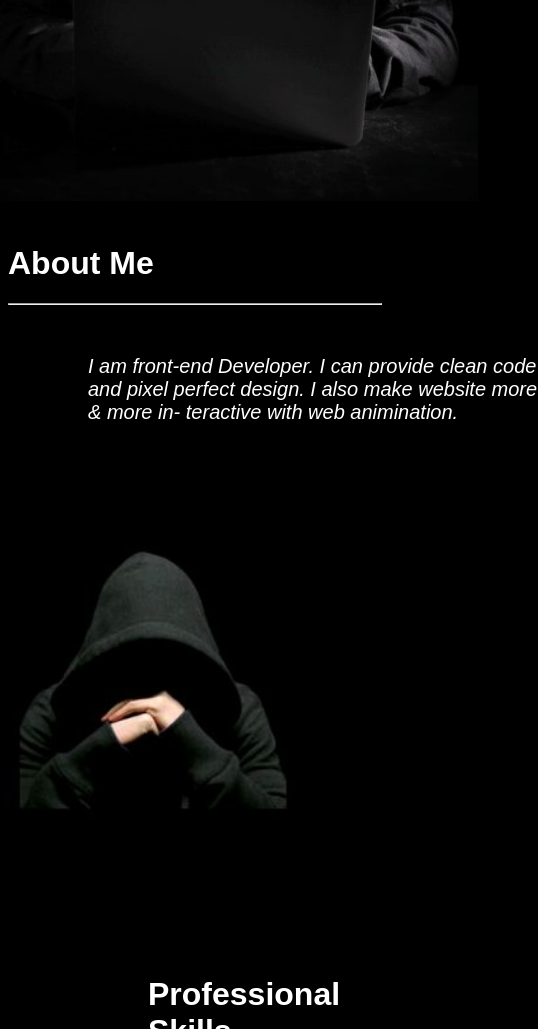
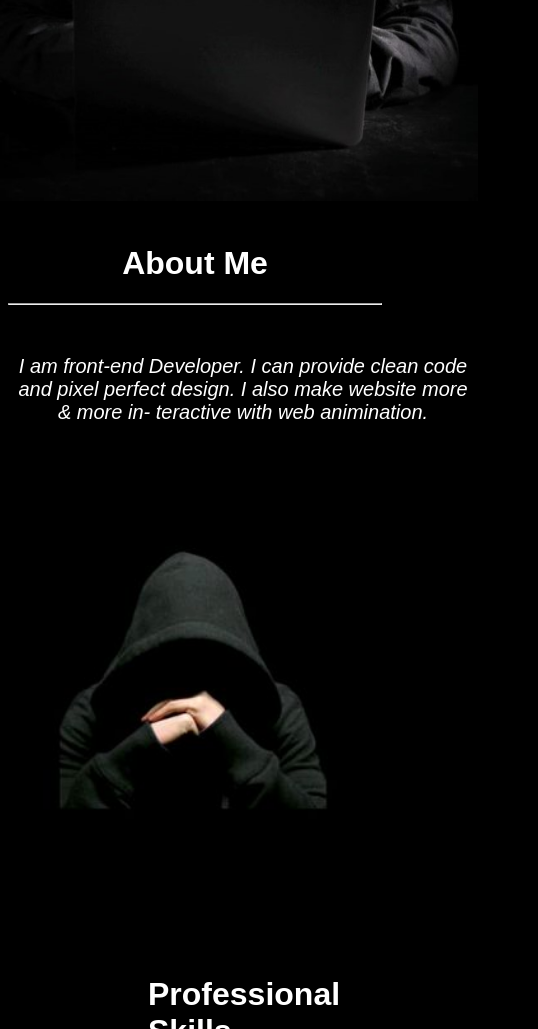
Before and after one commit to abhijitrajput45/abhijitrajput.github.io, a plain HTML site: page index.html in a window 390 px wide. Shown: the part 1015-2044 px from the top of the page, 538 px wide, since content can reach past the window. Drawn offline with nearby package versions, Linux system fonts and the light colour scheme.

Commit message:
Update index.html

```diff
--- a/index.html
+++ b/index.html
@@ -381,12 +381,12 @@
  .about {
         color:white;
        margin-top: 380px;
-       text-align:left;
+       text-align:center;
         }
     .info{
         width:450px;
         height: 300px;
-        margin: 50px 0 0 80px;
+        margin: 50px 0 0 10px;
         font-size: 20px;
         font-style: italic;
         color:white;
```
